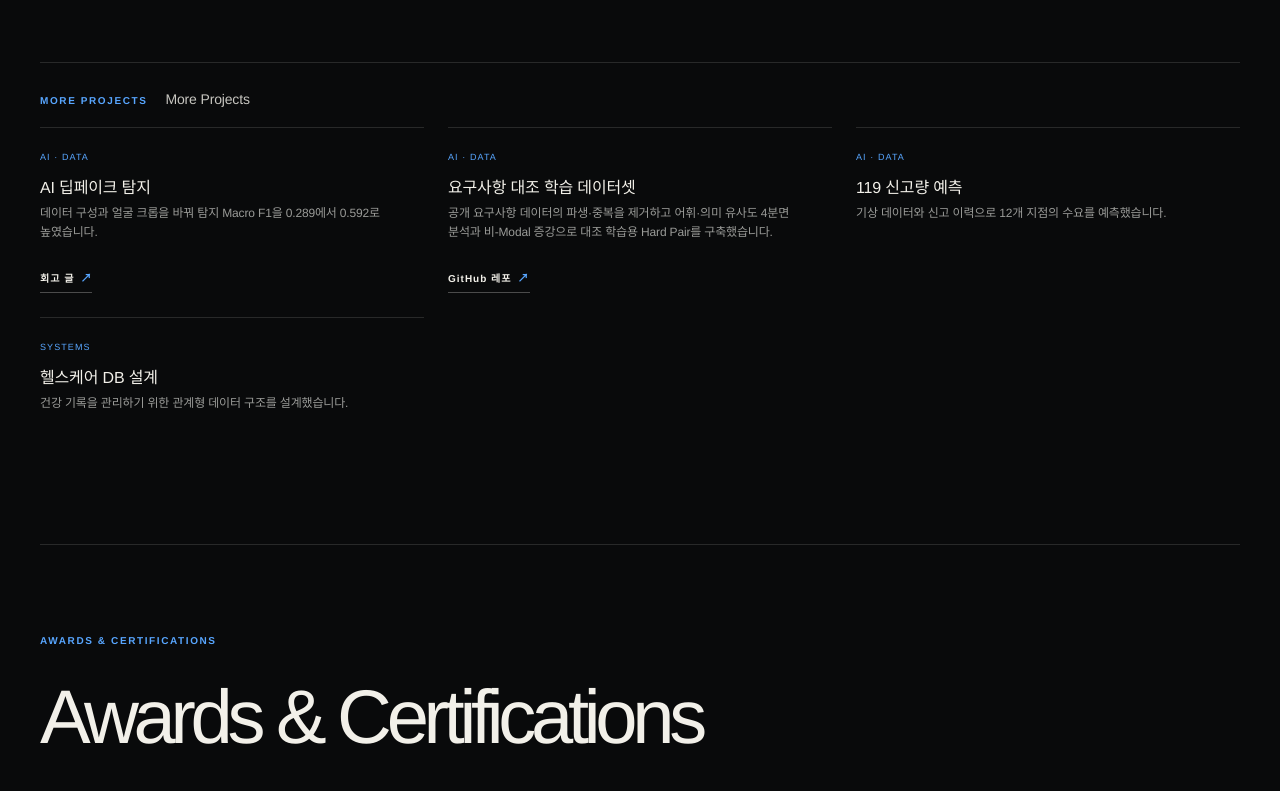
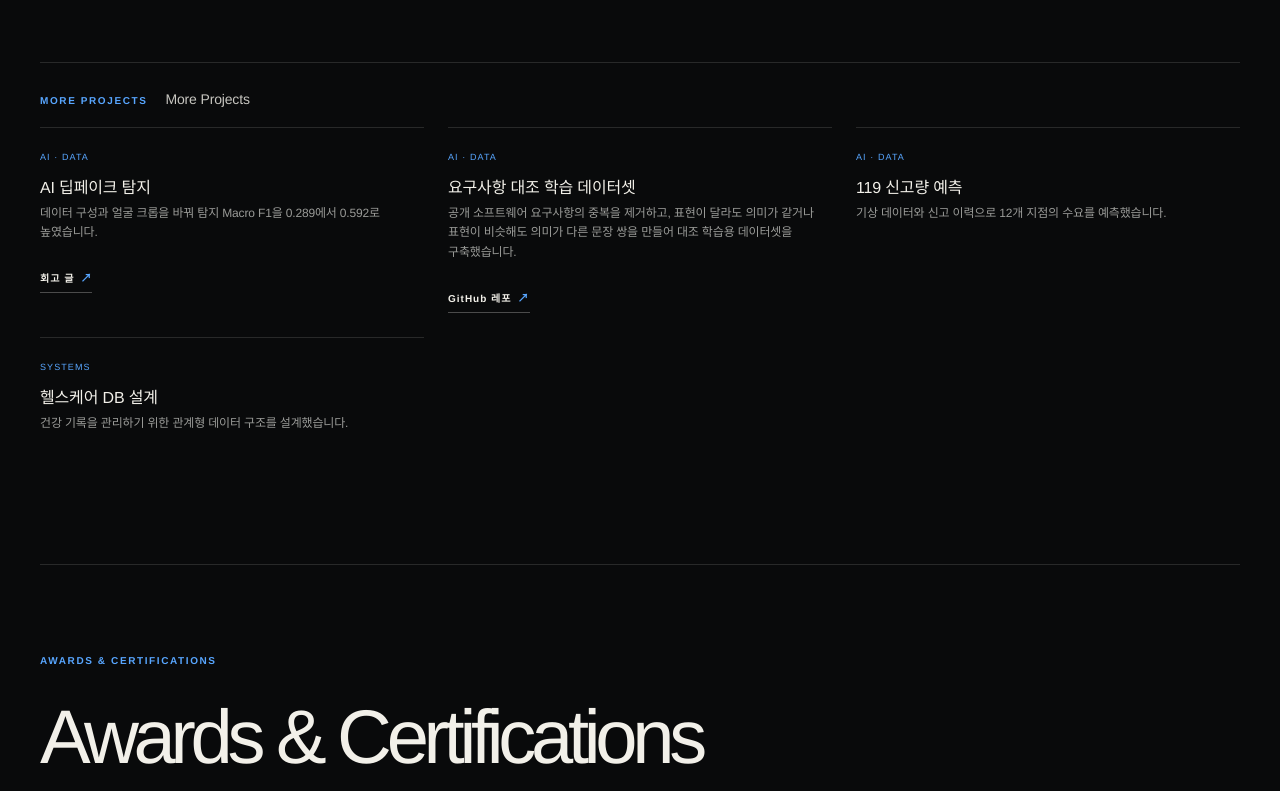
Before and after one commit to Jeon-byeong-yoon/portfolio, a plain HTML site: page index.html in a window 1280 px wide. Shown: the part 5572-6363 px from the top of the page. Drawn offline with Linux system fonts and the light colour scheme.

Commit message:
fix: 캐시 버전 갱신 및 카테고리 필터링 시 More Projects 연동

```diff
--- a/index.html
+++ b/index.html
@@ -384,6 +384,6 @@
       </div>
     </footer>
 
-    <script src="script.js?v=codevi-copy-20261120"></script>
+    <script src="script.js?v=side-projects-20261121"></script>
   </body>
 </html>
--- a/script.js
+++ b/script.js
@@ -247,7 +247,7 @@ const projectDisplay = {
   },
   reqdataset: {
     title: "요구사항 대조 학습 데이터셋",
-    intro: "공개 요구사항 데이터의 파생·중복을 제거하고 어휘·의미 유사도 4분면 분석과 비-Modal 증강으로 대조 학습용 Hard Pair를 구축했습니다.",
+    intro: "공개 소프트웨어 요구사항의 중복을 제거하고, 표현이 달라도 의미가 같거나 표현이 비슷해도 의미가 다른 문장 쌍을 만들어 대조 학습용 데이터셋을 구축했습니다.",
   },
   forecast: {
     title: "119 신고량 예측",
@@ -422,9 +422,11 @@ function renderProjects(category = "all") {
       : mainProjects.filter((project) => project.categories.some((item) => item.trim().toLowerCase() === category));
 
   projectGrid.replaceChildren(...visibleProjects.map((project, index) => createProjectCard(project, index)));
-  const secondary = projects.filter((project) => smallProjectThumbs.has(project.thumb));
+  const secondary = projects.filter(
+    (project) => smallProjectThumbs.has(project.thumb) && (category === "all" || project.categories.includes(category))
+  );
   smallProjectList.replaceChildren(...secondary.map(createSmallProject));
-  smallProjectsSection.hidden = category !== "all" || secondary.length === 0;
+  smallProjectsSection.hidden = secondary.length === 0;
 }
 
 categoryButtons.forEach((button) => {
```
